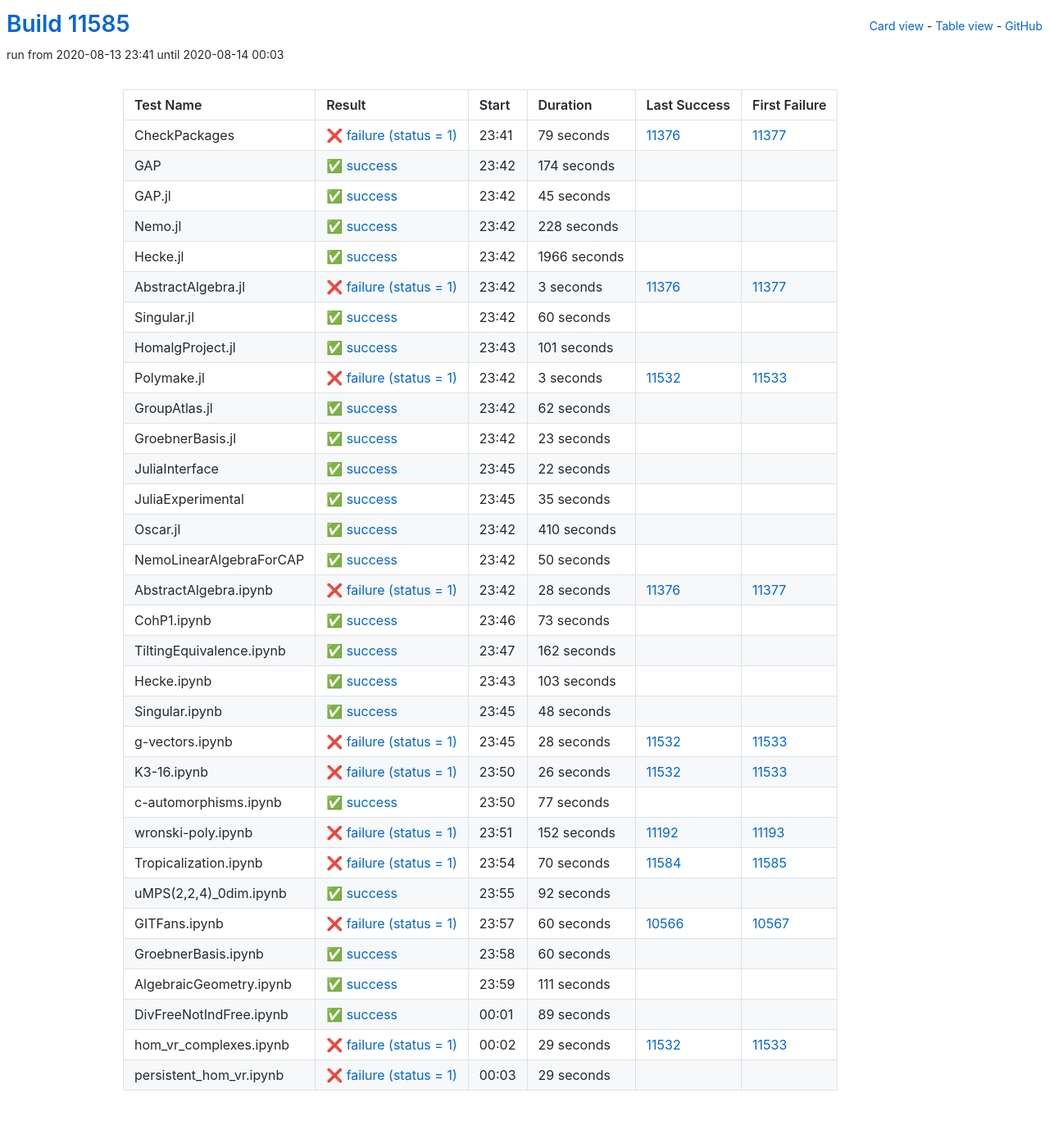
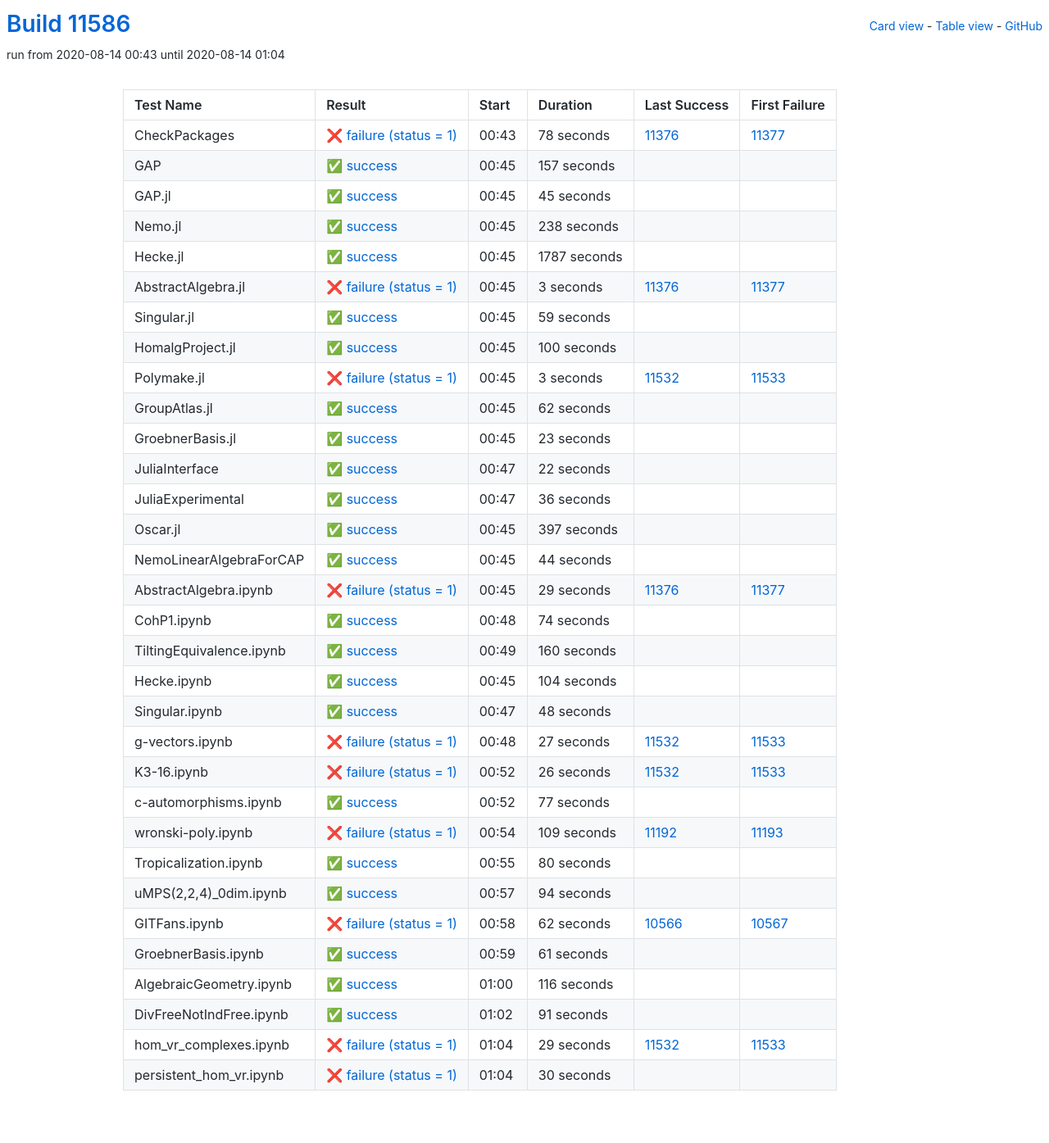
Before and after one commit to oscar-system/oscar-ci-status, a Jekyll site: the page built from table.html, in a window 1280 px wide. Shown: the whole page at 82% size. Built offline with Jekyll 4.4.1, drawn with Linux system fonts in a browser that asks for light colours.

Commit message:
Build #11586

```diff
--- a/_data/ci.yml
+++ b/_data/ci.yml
@@ -1,6 +1,6 @@
 ---
-build: 11585
-build_url: https://oscarci.mathematik.uni-kl.de/job/oscar/11585/
+build: 11586
+build_url: https://oscarci.mathematik.uni-kl.de/job/oscar/11586/
 job: oscar
 organization: oscar-system
 repo: oscar-ci-status
@@ -8,32 +8,32 @@
 tests:
 - name: CheckPackages
   id: checkpackages
-  log: https://oscarci.mathematik.uni-kl.de/job/oscar/11585/artifact/logs/build-11585/CheckPackages.log
-  start: 2020-08-13 23:41
+  log: https://oscarci.mathematik.uni-kl.de/job/oscar/11586/artifact/logs/build-11586/CheckPackages.log
+  start: 2020-08-14 00:43
   success: false
   exitcode: 1
   status: failure
-  duration: 79
+  duration: 78
   last_success: 11376
   last_success_url: https://oscarci.mathematik.uni-kl.de/job/oscar/11376/
   first_failure: 11377
   first_failure_url: https://oscarci.mathematik.uni-kl.de/job/oscar/11377/
 - name: GAP
   id: gap
-  log: https://oscarci.mathematik.uni-kl.de/job/oscar/11585/artifact/logs/build-11585/GAP.log
-  start: 2020-08-13 23:42
+  log: https://oscarci.mathematik.uni-kl.de/job/oscar/11586/artifact/logs/build-11586/GAP.log
+  start: 2020-08-14 00:45
   success: true
   exitcode: 0
   status: success
-  duration: 174
+  duration: 157
   last_success: false
   last_success_url:
   first_failure: false
   first_failure_url:
 - name: GAP.jl
   id: gap-jl
-  log: https://oscarci.mathematik.uni-kl.de/job/oscar/11585/artifact/logs/build-11585/GAP.jl.log
-  start: 2020-08-13 23:42
+  log: https://oscarci.mathematik.uni-kl.de/job/oscar/11586/artifact/logs/build-11586/GAP.jl.log
+  start: 2020-08-14 00:45
   success: true
   exitcode: 0
   status: success
@@ -44,32 +44,32 @@
   first_failure_url:
 - name: Nemo.jl
   id: nemo-jl
-  log: https://oscarci.mathematik.uni-kl.de/job/oscar/11585/artifact/logs/build-11585/Nemo.jl.log
-  start: 2020-08-13 23:42
+  log: https://oscarci.mathematik.uni-kl.de/job/oscar/11586/artifact/logs/build-11586/Nemo.jl.log
+  start: 2020-08-14 00:45
   success: true
   exitcode: 0
   status: success
-  duration: 228
+  duration: 238
   last_success: false
   last_success_url:
   first_failure: false
   first_failure_url:
 - name: Hecke.jl
   id: hecke-jl
-  log: https://oscarci.mathematik.uni-kl.de/job/oscar/11585/artifact/logs/build-11585/Hecke.jl.log
-  start: 2020-08-13 23:42
+  log: https://oscarci.mathematik.uni-kl.de/job/oscar/11586/artifact/logs/build-11586/Hecke.jl.log
+  start: 2020-08-14 00:45
   success: true
   exitcode: 0
   status: success
-  duration: 1966
+  duration: 1787
   last_success: false
   last_success_url:
   first_failure: false
   first_failure_url:
 - name: AbstractAlgebra.jl
   id: abstractalgebra-jl
-  log: https://oscarci.mathematik.uni-kl.de/job/oscar/11585/artifact/logs/build-11585/AbstractAlgebra.jl.log
-  start: 2020-08-13 23:42
+  log: https://oscarci.mathematik.uni-kl.de/job/oscar/11586/artifact/logs/build-11586/AbstractAlgebra.jl.log
+  start: 2020-08-14 00:45
   success: false
   exitcode: 1
   status: failure
@@ -80,32 +80,32 @@
   first_failure_url: https://oscarci.mathematik.uni-kl.de/job/oscar/11377/
 - name: Singular.jl
   id: singular-jl
-  log: https://oscarci.mathematik.uni-kl.de/job/oscar/11585/artifact/logs/build-11585/Singular.jl.log
-  start: 2020-08-13 23:42
+  log: https://oscarci.mathematik.uni-kl.de/job/oscar/11586/artifact/logs/build-11586/Singular.jl.log
+  start: 2020-08-14 00:45
   success: true
   exitcode: 0
   status: success
-  duration: 60
+  duration: 59
   last_success: false
   last_success_url:
   first_failure: false
   first_failure_url:
 - name: HomalgProject.jl
   id: homalgproject-jl
-  log: https://oscarci.mathematik.uni-kl.de/job/oscar/11585/artifact/logs/build-11585/HomalgProject.jl.log
-  start: 2020-08-13 23:43
+  log: https://oscarci.mathematik.uni-kl.de/job/oscar/11586/artifact/logs/build-11586/HomalgProject.jl.log
+  start: 2020-08-14 00:45
   success: true
   exitcode: 0
   status: success
-  duration: 101
+  duration: 100
   last_success: false
   last_success_url:
   first_failure: false
   first_failure_url:
 - name: Polymake.jl
   id: polymake-jl
-  log: https://oscarci.mathematik.uni-kl.de/job/oscar/11585/artifact/logs/build-11585/Polymake.jl.log
-  start: 2020-08-13 23:42
+  log: https://oscarci.mathematik.uni-kl.de/job/oscar/11586/artifact/logs/build-11586/Polymake.jl.log
+  start: 2020-08-14 00:45
   success: false
   exitcode: 1
   status: failure
@@ -116,8 +116,8 @@
   first_failure_url: https://oscarci.mathematik.uni-kl.de/job/oscar/11533/
 - name: GroupAtlas.jl
   id: groupatlas-jl
-  log: https://oscarci.mathematik.uni-kl.de/job/oscar/11585/artifact/logs/build-11585/GroupAtlas.jl.log
-  start: 2020-08-13 23:42
+  log: https://oscarci.mathematik.uni-kl.de/job/oscar/11586/artifact/logs/build-11586/GroupAtlas.jl.log
+  start: 2020-08-14 00:45
   success: true
   exitcode: 0
   status: success
@@ -128,8 +128,8 @@
   first_failure_url:
 - name: GroebnerBasis.jl
   id: groebnerbasis-jl
-  log: https://oscarci.mathematik.uni-kl.de/job/oscar/11585/artifact/logs/build-11585/GroebnerBasis.jl.log
-  start: 2020-08-13 23:42
+  log: https://oscarci.mathematik.uni-kl.de/job/oscar/11586/artifact/logs/build-11586/GroebnerBasis.jl.log
+  start: 2020-08-14 00:45
   success: true
   exitcode: 0
   status: success
@@ -140,8 +140,8 @@
   first_failure_url:
 - name: JuliaInterface
   id: juliainterface
-  log: https://oscarci.mathematik.uni-kl.de/job/oscar/11585/artifact/logs/build-11585/JuliaInterface.log
-  start: 2020-08-13 23:45
+  log: https://oscarci.mathematik.uni-kl.de/job/oscar/11586/artifact/logs/build-11586/JuliaInterface.log
+  start: 2020-08-14 00:47
   success: true
   exitcode: 0
   status: success
@@ -152,92 +152,92 @@
   first_failure_url:
 - name: JuliaExperimental
   id: juliaexperimental
-  log: https://oscarci.mathematik.uni-kl.de/job/oscar/11585/artifact/logs/build-11585/JuliaExperimental.log
-  start: 2020-08-13 23:45
+  log: https://oscarci.mathematik.uni-kl.de/job/oscar/11586/artifact/logs/build-11586/JuliaExperimental.log
+  start: 2020-08-14 00:47
   success: true
   exitcode: 0
   status: success
-  duration: 35
+  duration: 36
   last_success: false
   last_success_url:
   first_failure: false
   first_failure_url:
 - name: Oscar.jl
   id: oscar-jl
-  log: https://oscarci.mathematik.uni-kl.de/job/oscar/11585/artifact/logs/build-11585/Oscar.jl.log
-  start: 2020-08-13 23:42
+  log: https://oscarci.mathematik.uni-kl.de/job/oscar/11586/artifact/logs/build-11586/Oscar.jl.log
+  start: 2020-08-14 00:45
   success: true
   exitcode: 0
   status: success
-  duration: 410
+  duration: 397
   last_success: false
   last_success_url:
   first_failure: false
   first_failure_url:
 - name: NemoLinearAlgebraForCAP
   id: nemolinearalgebraforcap
-  log: https://oscarci.mathematik.uni-kl.de/job/oscar/11585/artifact/logs/build-11585/NemoLinearAlgebraForCAP.log
-  start: 2020-08-13 23:42
+  log: https://oscarci.mathematik.uni-kl.de/job/oscar/11586/artifact/logs/build-11586/NemoLinearAlgebraForCAP.log
+  start: 2020-08-14 00:45
   success: true
   exitcode: 0
   status: success
-  duration: 50
+  duration: 44
   last_success: false
   last_success_url:
   first_failure: false
   first_failure_url:
 - name: AbstractAlgebra.ipynb
   id: abstractalgebra-ipynb
-  log: https://oscarci.mathematik.uni-kl.de/job/oscar/11585/artifact/logs/build-11585/AbstractAlgebra.ipynb.log
-  start: 2020-08-13 23:42
+  log: https://oscarci.mathematik.uni-kl.de/job/oscar/11586/artifact/logs/build-11586/AbstractAlgebra.ipynb.log
+  start: 2020-08-14 00:45
   success: false
   exitcode: 1
   status: failure
-  duration: 28
+  duration: 29
   last_success: 11376
   last_success_url: https://oscarci.mathematik.uni-kl.de/job/oscar/11376/
   first_failure: 11377
   first_failure_url: https://oscarci.mathematik.uni-kl.de/job/oscar/11377/
 - name: CohP1.ipynb
   id: cohp1-ipynb
-  log: https://oscarci.mathematik.uni-kl.de/job/oscar/11585/artifact/logs/build-11585/CohP1.ipynb.log
-  start: 2020-08-13 23:46
+  log: https://oscarci.mathematik.uni-kl.de/job/oscar/11586/artifact/logs/build-11586/CohP1.ipynb.log
+  start: 2020-08-14 00:48
   success: true
   exitcode: 0
   status: success
-  duration: 73
+  duration: 74
   last_success: false
   last_success_url:
   first_failure: false
   first_failure_url:
 - name: TiltingEquivalence.ipynb
   id: tiltingequivalence-ipynb
-  log: https://oscarci.mathematik.uni-kl.de/job/oscar/11585/artifact/logs/build-11585/TiltingEquivalence.ipynb.log
-  start: 2020-08-13 23:47
+  log: https://oscarci.mathematik.uni-kl.de/job/oscar/11586/artifact/logs/build-11586/TiltingEquivalence.ipynb.log
+  start: 2020-08-14 00:49
   success: true
   exitcode: 0
   status: success
-  duration: 162
+  duration: 160
   last_success: false
   last_success_url:
   first_failure: false
   first_failure_url:
 - name: Hecke.ipynb
   id: hecke-ipynb
-  log: https://oscarci.mathematik.uni-kl.de/job/oscar/11585/artifact/logs/build-11585/Hecke.ipynb.log
-  start: 2020-08-13 23:43
+  log: https://oscarci.mathematik.uni-kl.de/job/oscar/11586/artifact/logs/build-11586/Hecke.ipynb.log
+  start: 2020-08-14 00:45
   success: true
   exitcode: 0
   status: success
-  duration: 103
+  duration: 104
   last_success: false
   last_success_url:
   first_failure: false
   first_failure_url:
 - name: Singular.ipynb
   id: singular-ipynb
-  log: https://oscarci.mathematik.uni-kl.de/job/oscar/11585/artifact/logs/build-11585/Singular.ipynb.log
-  start: 2020-08-13 23:45
+  log: https://oscarci.mathematik.uni-kl.de/job/oscar/11586/artifact/logs/build-11586/Singular.ipynb.log
+  start: 2020-08-14 00:47
   success: true
   exitcode: 0
   status: success
@@ -248,20 +248,20 @@
   first_failure_url:
 - name: g-vectors.ipynb
   id: g-vectors-ipynb
-  log: https://oscarci.mathematik.uni-kl.de/job/oscar/11585/artifact/logs/build-11585/g-vectors.ipynb.log
-  start: 2020-08-13 23:45
+  log: https://oscarci.mathematik.uni-kl.de/job/oscar/11586/artifact/logs/build-11586/g-vectors.ipynb.log
+  start: 2020-08-14 00:48
   success: false
   exitcode: 1
   status: failure
-  duration: 28
+  duration: 27
   last_success: 11532
   last_success_url: https://oscarci.mathematik.uni-kl.de/job/oscar/11532/
   first_failure: 11533
   first_failure_url: https://oscarci.mathematik.uni-kl.de/job/oscar/11533/
 - name: K3-16.ipynb
   id: k3-16-ipynb
-  log: https://oscarci.mathematik.uni-kl.de/job/oscar/11585/artifact/logs/build-11585/K3-16.ipynb.log
-  start: 2020-08-13 23:50
+  log: https://oscarci.mathematik.uni-kl.de/job/oscar/11586/artifact/logs/build-11586/K3-16.ipynb.log
+  start: 2020-08-14 00:52
   success: false
   exitcode: 1
   status: failure
@@ -272,8 +272,8 @@
   first_failure_url: https://oscarci.mathematik.uni-kl.de/job/oscar/11533/
 - name: c-automorphisms.ipynb
   id: c-automorphisms-ipynb
-  log: https://oscarci.mathematik.uni-kl.de/job/oscar/11585/artifact/logs/build-11585/c-automorphisms.ipynb.log
-  start: 2020-08-13 23:50
+  log: https://oscarci.mathematik.uni-kl.de/job/oscar/11586/artifact/logs/build-11586/c-automorphisms.ipynb.log
+  start: 2020-08-14 00:52
   success: true
   exitcode: 0
   status: success
@@ -284,92 +284,92 @@
   first_failure_url:
 - name: wronski-poly.ipynb
   id: wronski-poly-ipynb
-  log: https://oscarci.mathematik.uni-kl.de/job/oscar/11585/artifact/logs/build-11585/wronski-poly.ipynb.log
-  start: 2020-08-13 23:51
+  log: https://oscarci.mathematik.uni-kl.de/job/oscar/11586/artifact/logs/build-11586/wronski-poly.ipynb.log
+  start: 2020-08-14 00:54
   success: false
   exitcode: 1
   status: failure
-  duration: 152
+  duration: 109
   last_success: 11192
   last_success_url: https://oscarci.mathematik.uni-kl.de/job/oscar/11192/
   first_failure: 11193
   first_failure_url: https://oscarci.mathematik.uni-kl.de/job/oscar/11193/
 - name: Tropicalization.ipynb
   id: tropicalization-ipynb
-  log: https://oscarci.mathematik.uni-kl.de/job/oscar/11585/artifact/logs/build-11585/Tropicalization.ipynb.log
-  start: 2020-08-13 23:54
-  success: false
-  exitcode: 1
-  status: failure
-  duration: 70
-  last_success: 11584
-  last_success_url: https://oscarci.mathematik.uni-kl.de/job/oscar/11584/
-  first_failure: 11585
-  first_failure_url: https://oscarci.mathematik.uni-kl.de/job/oscar/11585/
-- name: uMPS(2,2,4)_0dim.ipynb
-  id: umps-2-2-4-0dim-ipynb
-  log: https://oscarci.mathematik.uni-kl.de/job/oscar/11585/artifact/logs/build-11585/uMPS-2-2-4-_0dim.ipynb.log
-  start: 2020-08-13 23:55
+  log: https://oscarci.mathematik.uni-kl.de/job/oscar/11586/artifact/logs/build-11586/Tropicalization.ipynb.log
+  start: 2020-08-14 00:55
   success: true
   exitcode: 0
   status: success
-  duration: 92
+  duration: 80
+  last_success: false
+  last_success_url:
+  first_failure: false
+  first_failure_url:
+- name: uMPS(2,2,4)_0dim.ipynb
+  id: umps-2-2-4-0dim-ipynb
+  log: https://oscarci.mathematik.uni-kl.de/job/oscar/11586/artifact/logs/build-11586/uMPS-2-2-4-_0dim.ipynb.log
+  start: 2020-08-14 00:57
+  success: true
+  exitcode: 0
+  status: success
+  duration: 94
   last_success: false
   last_success_url:
   first_failure: false
   first_failure_url:
 - name: GITFans.ipynb
   id: gitfans-ipynb
-  log: https://oscarci.mathematik.uni-kl.de/job/oscar/11585/artifact/logs/build-11585/GITFans.ipynb.log
-  start: 2020-08-13 23:57
+  log: https://oscarci.mathematik.uni-kl.de/job/oscar/11586/artifact/logs/build-11586/GITFans.ipynb.log
+  start: 2020-08-14 00:58
   success: false
   exitcode: 1
   status: failure
-  duration: 60
+  duration: 62
   last_success: 10566
   last_success_url: https://oscarci.mathematik.uni-kl.de/job/oscar/10566/
   first_failure: 10567
   first_failure_url: https://oscarci.mathematik.uni-kl.de/job/oscar/10567/
 - name: GroebnerBasis.ipynb
   id: groebnerbasis-ipynb
-  log: https://oscarci.mathematik.uni-kl.de/job/oscar/11585/artifact/logs/build-11585/GroebnerBasis.ipynb.log
-  start: 2020-08-13 23:58
+  log: https://oscarci.mathematik.uni-kl.de/job/oscar/11586/artifact/logs/build-11586/GroebnerBasis.ipynb.log
+  start: 2020-08-14 00:59
   success: true
   exitcode: 0
   status: success
-  duration: 60
+  duration: 61
   last_success: false
   last_success_url:
   first_failure: false
   first_failure_url:
 - name: AlgebraicGeometry.ipynb
   id: algebraicgeometry-ipynb
-  log: https://oscarci.mathematik.uni-kl.de/job/oscar/11585/artifact/logs/build-11585/AlgebraicGeometry.ipynb.log
-  start: 2020-08-13 23:59
+  log: https://oscarci.mathematik.uni-kl.de/job/oscar/11586/artifact/logs/build-11586/AlgebraicGeometry.ipynb.log
+  start: 2020-08-14 01:00
   success: true
   exitcode: 0
   status: success
-  duration: 111
+  duration: 116
   last_success: false
   last_success_url:
   first_failure: false
   first_failure_url:
 - name: DivFreeNotIndFree.ipynb
   id: divfreenotindfree-ipynb
-  log: https://oscarci.mathematik.uni-kl.de/job/oscar/11585/artifact/logs/build-11585/DivFreeNotIndFree.ipynb.log
-  start: 2020-08-14 00:01
+  log: https://oscarci.mathematik.uni-kl.de/job/oscar/11586/artifact/logs/build-11586/DivFreeNotIndFree.ipynb.log
+  start: 2020-08-14 01:02
   success: true
   exitcode: 0
   status: success
-  duration: 89
+  duration: 91
   last_success: false
   last_success_url:
   first_failure: false
   first_failure_url:
 - name: hom_vr_complexes.ipynb
   id: hom-vr-complexes-ipynb
-  log: https://oscarci.mathematik.uni-kl.de/job/oscar/11585/artifact/logs/build-11585/hom_vr_complexes.ipynb.log
-  start: 2020-08-14 00:02
+  log: https://oscarci.mathematik.uni-kl.de/job/oscar/11586/artifact/logs/build-11586/hom_vr_complexes.ipynb.log
+  start: 2020-08-14 01:04
   success: false
   exitcode: 1
   status: failure
@@ -380,12 +380,12 @@
   first_failure_url: https://oscarci.mathematik.uni-kl.de/job/oscar/11533/
 - name: persistent_hom_vr.ipynb
   id: persistent-hom-vr-ipynb
-  log: https://oscarci.mathematik.uni-kl.de/job/oscar/11585/artifact/logs/build-11585/persistent_hom_vr.ipynb.log
-  start: 2020-08-14 00:03
+  log: https://oscarci.mathematik.uni-kl.de/job/oscar/11586/artifact/logs/build-11586/persistent_hom_vr.ipynb.log
+  start: 2020-08-14 01:04
   success: false
   exitcode: 1
   status: failure
-  duration: 29
+  duration: 30
   last_success: false
   last_success_url:
   first_failure: false
```
Also changed, not shown: README.md.
